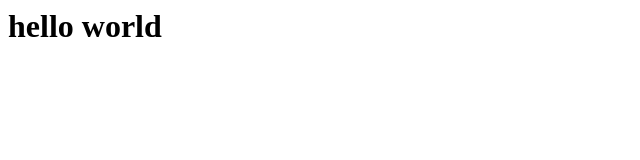
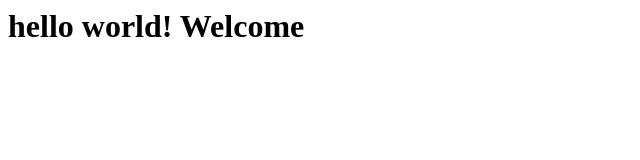
Before and after one commit to Hepsibah33/Grace, a plain HTML site: page hello.html in a window 1280 px wide. Shown: the whole page, without its empty margins (0-640 px from the left). Drawn offline with Linux system fonts and the light colour scheme.

Commit message:
Update hello.html

```diff
--- a/hello.html
+++ b/hello.html
@@ -1,4 +1,4 @@
 <html>
-<h1>hello world</h1>
+<h1>hello world! Welcome</h1>
 
 </html>
```
